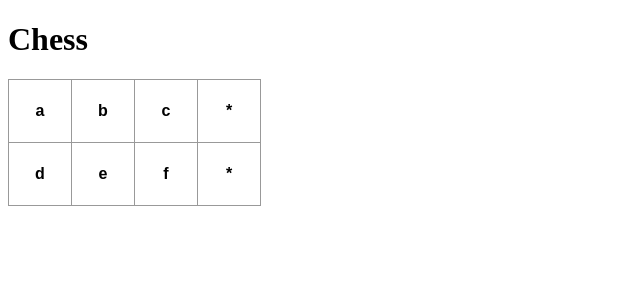
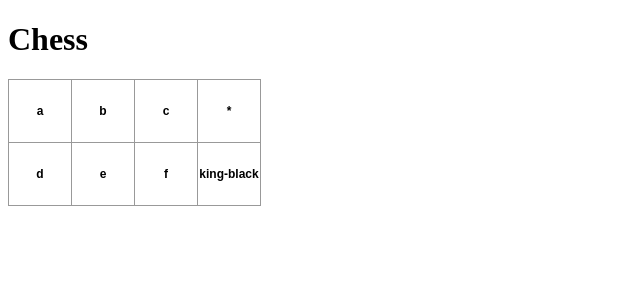
Before and after one commit to JamesHagerty1/React-Chess, a React (Create React App) app: page / in a window 1280 px wide. Shown: the top 300 px of the page, without its empty margins (0-640 px from the left). Built offline with nearby package versions, Linux system fonts and the light colour scheme.

Commit message:
better tile state change

```diff
--- a/src/App.tsx
+++ b/src/App.tsx
@@ -1,17 +1,29 @@
 import React, { FC, useState } from 'react';
 import "./index.css";
-
+import { isPropertySignature } from 'typescript';
+import { setUncaughtExceptionCaptureCallback } from 'process';
 
 interface TileProps {
   pieceId: string;
   i: number;
   j: number;
+  clickTile: Function;
 }
 
 const Tile: FC<TileProps> = (props) => {
+  const [pieceId, setPieceId] = useState(props.pieceId);
+
+  function handleClick() {
+    console.log("handleClick()");
+    let res: number = props.clickTile(props.i, props.j);
+    console.log(res);
+
+    setPieceId("ZZZ");
+  }
+
   return (
-    <button className="tile">
-      {props.pieceId}
+    <button className="tile" onClick={() => handleClick()}>
+      {pieceId}
     </button>
   )
 }
@@ -19,30 +31,33 @@ const Tile: FC<TileProps> = (props) => {
 interface RowProps {
   row: string[];
   i: number;
+  clickTile: Function;
 }
 
 const Row: FC<RowProps> = (props) => {
   return (
     <div className="board-row">
-      <tr>
-        {props.row.map((pieceId, j) => <Tile pieceId={pieceId} i={props.i} j={j}/> )}
-      </tr>
+      {props.row.map((pieceId, j) => <Tile pieceId={pieceId} i={props.i} j={j} clickTile={props.clickTile}/> )}
     </div>
   )
 }
 
 const Board: FC = () => {
-  let startBoard = [
+  const board = [
     ["a", "b", "c", "*"],
-    ["d", "e", "f", "*"]
+    ["d", "e", "f", "king-black"]
   ];
-  const [curBoard, setCurBoard] = React.useState(startBoard);
+
+  function clickTile(i: number, j: number): number {
+    console.log(i + "-" + j);
+    return 42;
+  }
 
   return (
     <div>
       <h1>Chess</h1>
       <div>
-        {curBoard.map((row, i) => <Row row={row} i={i}/> )}
+        {board.map((row, i) => <Row row={row} i={i} clickTile={clickTile}/> )}
       </div>
     </div>
   );
--- a/src/index.css
+++ b/src/index.css
@@ -2,7 +2,7 @@
     background: #fff;
     border: 1px solid #999;
     float: left;
-    font-size: 16px;
+    font-size: 12px;
     font-weight: bold;
     line-height: 34px;
     height: 64px;
```
